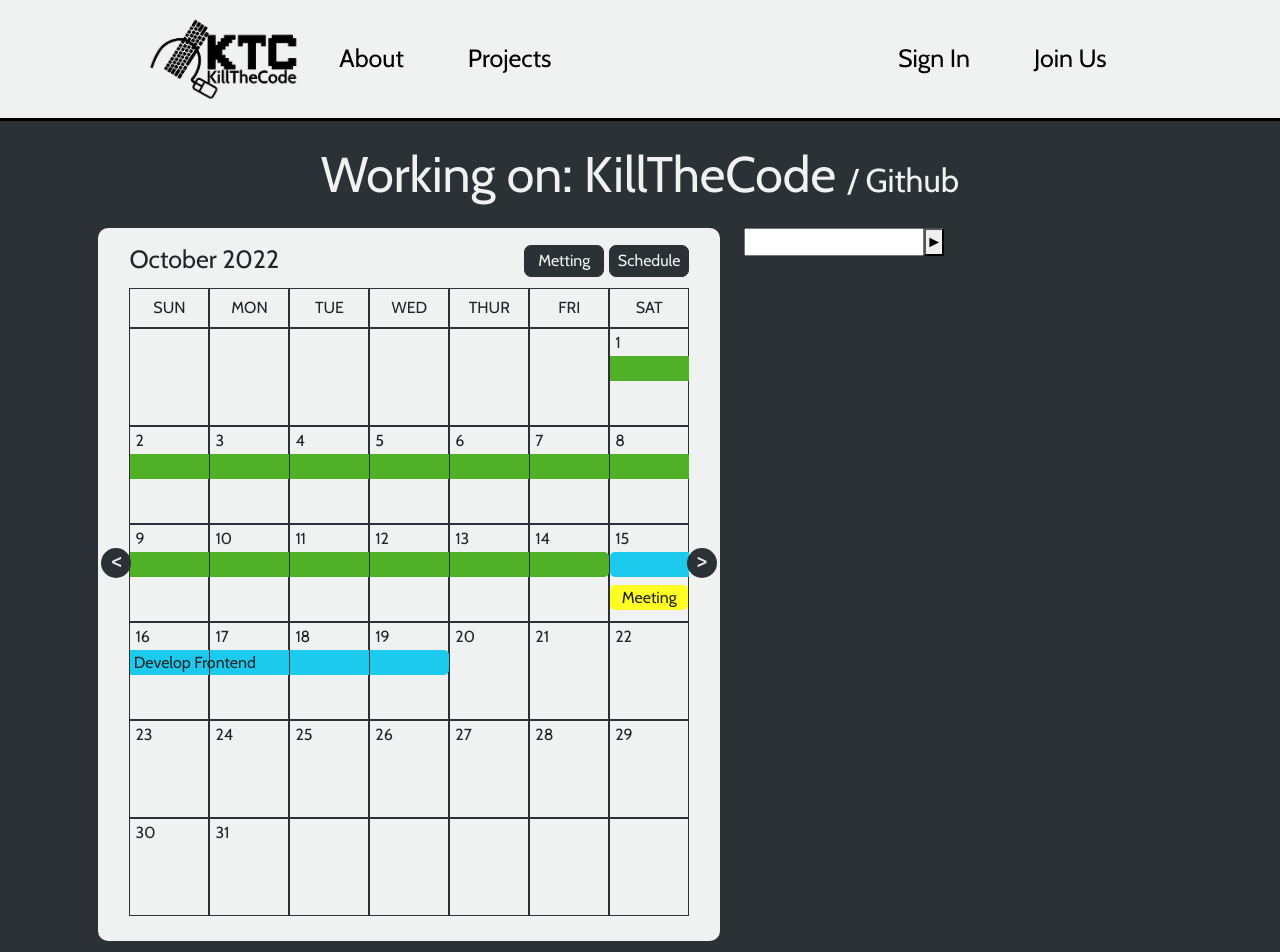
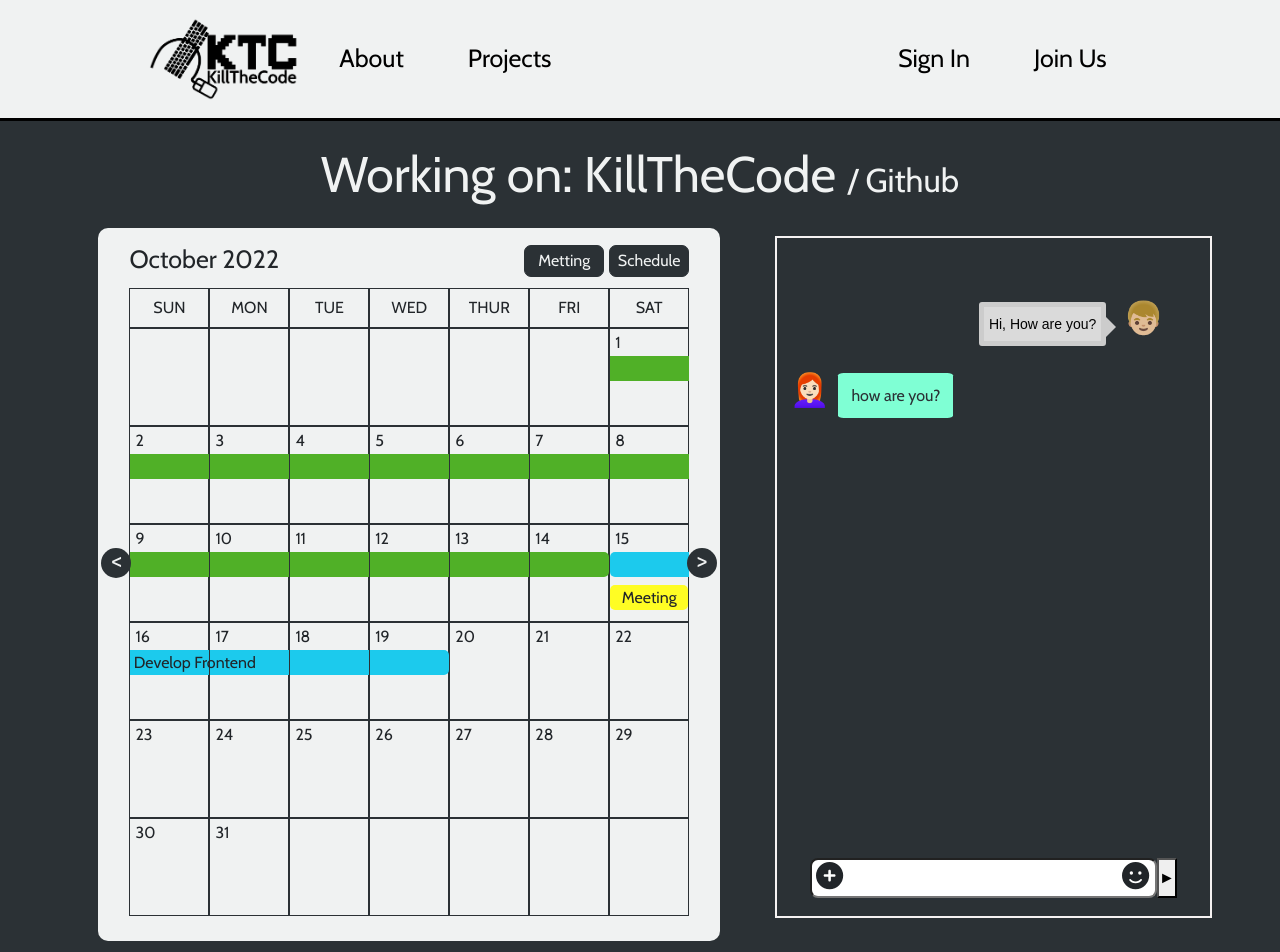
Before and after one commit to Jonghan-park/KillTheCode, a React (Create React App) app in the folder frontend/: page / in a window 1280 px wide. Shown: the top 952 px of the page. Built offline with nearby package versions, Linux system fonts and the light colour scheme.

Commit message:
chat css

```diff
--- a/frontend/src/components/Chatting/Chatting.css
+++ b/frontend/src/components/Chatting/Chatting.css
@@ -1,5 +1,102 @@
 .chattingContainer{
-color: white;
-width: 300px;
-height: 420px;
-}
+    /* color: white; */
+    width: 100%;
+    height: 95%;
+    margin: 2% 0% 5% 7%;
+    /* text-align:center; */
+    border: 2px solid rgb(245, 242, 242);
+    }
+
+    .chat-body{
+        height: 85%;
+        margin-top: 10%;
+    }
+
+    .chatBtn{
+        position: relative;
+        vertical-align: middle
+    }
+
+    .chat-icon{
+        margin-left: 3%;
+        font-size: 2rem;
+    }
+
+    .text-box{
+        margin-left: 2%;
+        padding: 3%;
+        background-color: aquamarine;
+        color:#2B3135;
+        border-radius: 5%;
+    }
+
+    .tip {
+        width: 0px;
+        height: 0px;
+        position: absolute;
+        background: transparent;
+        border: 10px solid #ccc;
+      }
+
+
+    .tip-right {
+        top: 10px;
+        right: -25px;
+        border-top-color: transparent;
+        border-right-color: transparent;
+        border-bottom-color: transparent;
+      }
+
+      .dialogbox .message-body {
+        position: relative;
+        max-width: 300px;
+        height: auto;
+        margin: 20px 10px;
+        padding: 5px;
+        background-color: #DADADA;
+        border-radius: 3px;
+        border: 5px solid #ccc;
+      }
+
+      .message-body .chat-box {
+        min-height: 30px;
+        border-radius: 3px;
+        font-family: Arial;
+        font-size: 14px;
+        line-height: 1.5;
+        color: #030303;
+      }
+
+      .dialogbox{
+        margin-left: 15vw;
+      }
+
+      .message-body{
+           display: inline-block;
+      }
+
+      .chat-footer{
+        display: flex;
+        justify-content: center;
+        position: relative;
+      }
+
+      .inputChat{
+        width:80%;
+        height: 5vh;
+        border-radius: 0.5rem;
+    }
+
+    .plusIcon{
+        position: absolute;
+        left: 9%;
+        font-size: 1.7rem;
+        margin-top: 1%;
+      }
+
+      .smileIcon{
+        position: absolute;
+        right: 14%;
+        font-size: 1.7rem;
+        margin-top: 1%;
+      }
--- a/frontend/src/components/Chatting/Chatting.js
+++ b/frontend/src/components/Chatting/Chatting.js
@@ -1,50 +1,98 @@
+import React, { useEffect, useState } from "react";
 import "./Chatting.css";
+import { FontAwesomeIcon } from "@fortawesome/react-fontawesome";
+import { faEnvelope,faCirclePlus,faFaceSmile, faKey } from "@fortawesome/free-solid-svg-icons";
+
+const users = [
+  {
+    name: "Joseph",
+    skill: "JS, HTML, CSS, React, NodeJS, MongoDB",
+    linkedIn: "www.linkedin.com",
+    github: "https://github.com/Jonghan-park",
+    email: "pjh843@gmail.com",
+    emojiInUser: "👦🏼",
+  },
+  {
+    name: "Eunji",
+    skill: "JS, HTML, CSS, React, NodeJS, MongoDB",
+    linkedIn: "www.linkedin.com",
+    github: "www.github.com",
+    email: "abc123@gmail.com",
+    emojiInUser: "👩🏻‍🦰",
+  },
+
+];
 
 const messageEx = [
   {
-    message: "hello",
+    message: "",
     username: "L"
   }
 ];
 
 
 
-function Chatting({socket, username}){
-  // const [currentMessage, setCurrentMessage] = useState("");
 
-  // const sendMessage = async() =>{
-  //   if(currentMessage !== "") {
-  //      const messageData = {
-  //       username: username,
-  //       message: currentMessage,
-  //      }
-  //   }
-  // }
+function Chatting(){
 
+
+  const [word, setWord] = useState(messageEx);
+  const [wordList, setWordList] = useState("");
+
+
+  const sendMessage = (e) => {
+    e.preventDefault();
+    setWord(e.target.value)
+    console.log("word:" +word)
+
+
+    //  await setWordList((list)=>[...list], word)
+}
+// v2
 
   return (
     <div className="chattingContainer">
-      <div className="chat-header"></div>
+
+
 
       <div className="chat-body">
 
 
+       <div className="dialogbox">
+         <div className="message-body">
+         <span className="tip tip-right"></span>
+             <div className="message">
+
+           <span className="chat-box comment-box">Hi, How are you?</span></div>
+        </div>
+        <span className="chat-icon ">{users[0].emojiInUser}</span>
       </div>
 
-      <div className="chat-footer">
+
+        <div>
+       <span className="chat-icon">{users[1].emojiInUser}</span>
+       <span className="chat-box text-box">how are you?</span></div>
+
+      </div>
+
+        <div className="chat-footer">
+        <FontAwesomeIcon icon={faCirclePlus} className="plusIcon" />
         <input
         type="text"
         placeholder="enter text..."
-        onChange={(event)=>{
-          // setCurrentMessage(event.target.value)
-        }}
+        className="inputChat"
         />
-      <button>&#9658;</button>
+         <FontAwesomeIcon icon={faFaceSmile} className="smileIcon" />
+      <button className="chatBtn" type="submit">&#9658;</button>
+
+     {/* <FontAwesomeIcon icon={faCirclePlus} /> */}
+
       </div>
 
 
     </div>
   );
+
 };
 
 export default Chatting;
```
